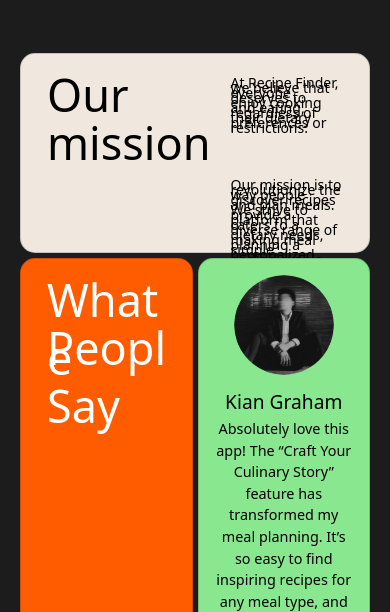
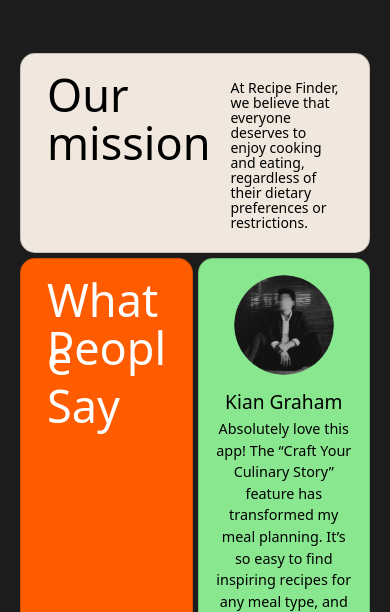
Before and after one commit to recipe-finder-group-project/recipe-finder, a React (Create React App) app in the folder client/: page /saved in a window 390 px wide. Shown: the part 168-780 px from the top of the page. Built offline with nearby package versions, Linux system fonts and the light colour scheme; no server answers; a web font is replaced by a local one.

Commit message:
Update FooterComponent.css

```diff
--- a/client/src/components/css/FooterComponent.css
+++ b/client/src/components/css/FooterComponent.css
@@ -203,7 +203,7 @@
   .footer-description-text {
     width: auto; /* Change width to auto for responsiveness */
     padding: 10px; /* Add padding to create space between elements */
-    line-height: 5px;
+    line-height: 15px;
   }
   .h2 .footer-description-text {
     opacity: 0%;
```
